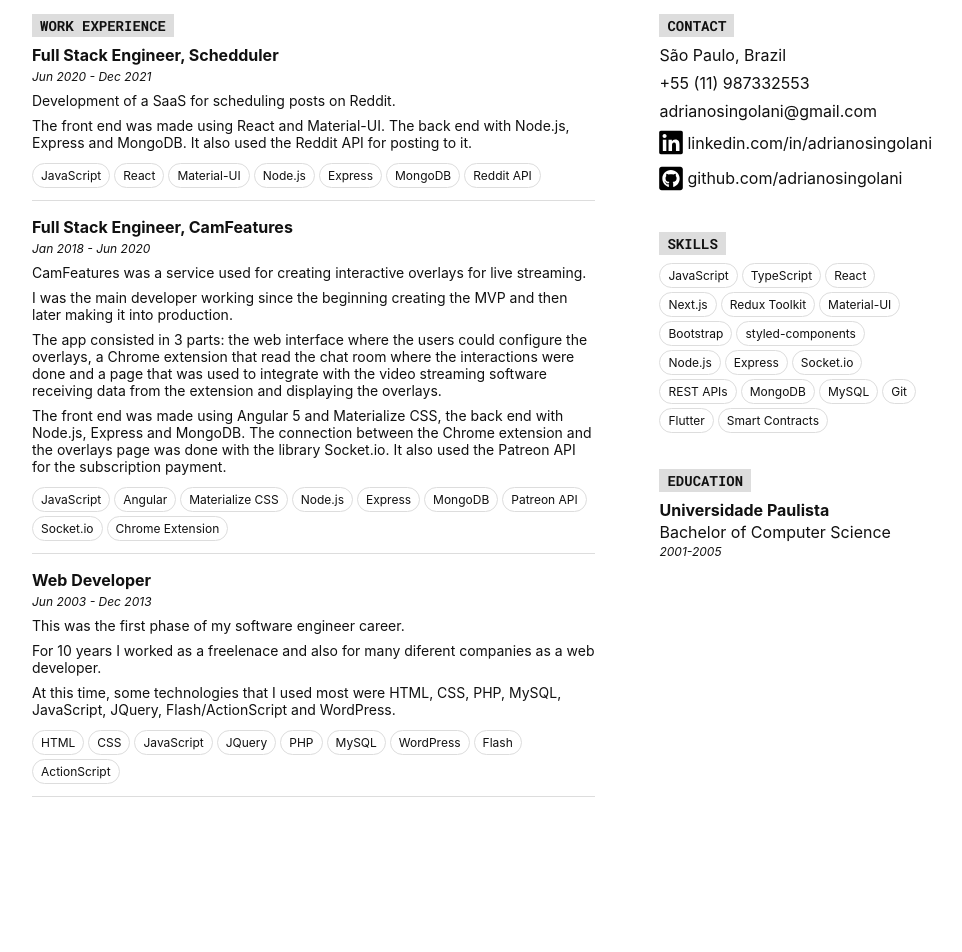
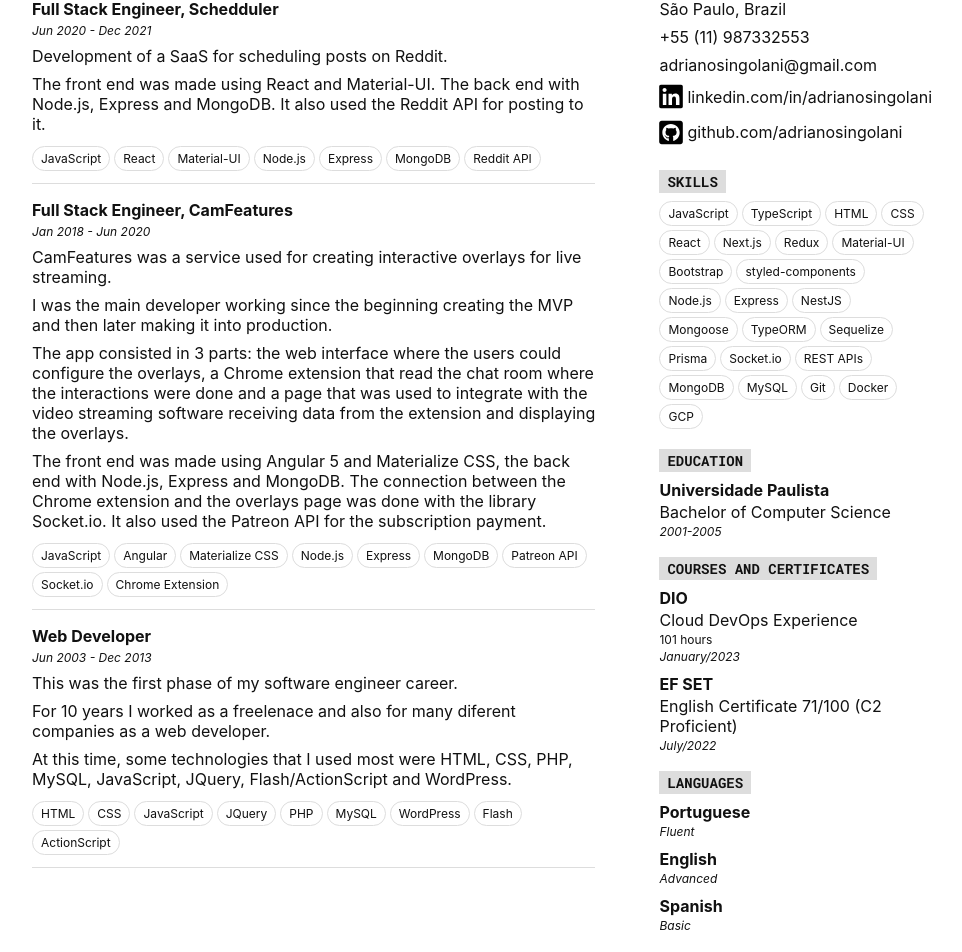
Before and after one commit to adrianosingolani/adrianosingolani.github.io, a React (Vite) app: page / in a window 1280 px wide. Shown: the part 220-1172 px from the top of the page, without its empty margins (158-1120 px from the left). Before the commit the page ends 1041 px from the top, so only its background shows below. Built offline with nearby package versions, Linux system fonts and the light colour scheme.

Commit message:
adds new content (certificates and languages), updates header text and small changes on layout

```diff
--- a/src/App.jsx
+++ b/src/App.jsx
@@ -2,6 +2,8 @@ import Container from "./components/Container";
 import Header from "./components/Header";
 import Content from "./components/Content";
 import Education from "./components/Education";
+import Languages from "./components/Languages";
+import Certificates from "./components/Certificates";
 import Skills from "./components/Skills";
 import Contact from "./components/Contact";
 import Experiences from "./components/Experiences";
@@ -18,6 +20,8 @@ function App() {
           <Contact />
           <Skills />
           <Education />
+          <Certificates />
+          <Languages />
         </div>
       </Content>
     </Container >
--- /dev/null
+++ b/src/components/Certificates.jsx
@@ -0,0 +1,70 @@
+import styled from "styled-components";
+
+import Session from "./Session";
+import Title from "./Title";
+
+const StyledEducation = styled.div`
+  p {
+    margin: 0 0 2px;
+  }
+
+  .item {
+    margin-bottom: 8px;
+  }
+
+  .item:last-child {
+    margin-bottom: 0;
+  }
+
+  .school {
+    font-weight: bold;
+  }
+
+  .course {
+  }
+
+  .hours {
+    font-size: 12px;
+  }
+
+  .date {
+    font-size: 12px;
+    font-style: italic;
+  }
+`;
+
+const certificates = [
+  {
+    school: 'DIO',
+    course: 'Cloud DevOps Experience',
+    link: 'https://www.dio.me/certificate/8330EA62/share',
+    hours: 101,
+    date: 'January/2023'
+  },
+  {
+    school: 'EF SET ',
+    course: 'English Certificate 71/100 (C2 Proficient)',
+    link: 'https://www.efset.org/cert/Zopqyx',
+    date: 'July/2022'
+  }
+]
+
+export default function Certificates() {
+  return (
+    <StyledEducation>
+      <Session>
+        <Title>Courses and certificates</Title>
+
+
+        {certificates.map((item, i) => (
+          <div className="item" key={`certificate-${i}`}>
+            <p className="school">{item.school}</p>
+            <p className="course"><a href={item.link} target="_blank">{item.course}</a></p>
+            {item.hours ? (<p className="hours">{item.hours} hours</p>) : null}
+            <p className="date">{item.date}</p>
+          </div>
+        ))}
+      </Session>
+    </StyledEducation>
+  )
+}
--- a/src/components/Experiences.jsx
+++ b/src/components/Experiences.jsx
@@ -23,7 +23,6 @@ const Experience = styled.div`
   }
 
   .description p {
-    font-size: 14px;
     margin: 0 0 8px;
   }
 `;
@@ -99,7 +98,7 @@ const experiences = [
 export default function Experiences() {
   return (
     <div>
-      <Title>Work Experience</Title>
+      <Title>Experience</Title>
       {experiences.map((experience, i) => (
         <Experience key={`experience-${i}`}>
           <p className="title">{experience.title}</p>
--- a/src/components/Header.jsx
+++ b/src/components/Header.jsx
@@ -1,4 +1,6 @@
 import styled from "styled-components";
+
+import Skills from "./Skills";
 
 const StyledHeader = styled.header`
   width: 100%;
@@ -35,11 +37,8 @@ export default function Header() {
     <StyledHeader>
       <h1>Adriano Singolani</h1>
       <h3>
-        Bachelor's degree in Computer Science with more than 10 years of work
-        experience. Currently focused on full stack development using
-        React/Next.js, Node.js with Express, MongoDB and MySQL.
-        <br />I also have some knowledge of mobile development with Flutter
-        and writing blockchain smart contracts with Rust and Solidity.
+        Bachelor's degree in Computer Science and working experience as a Full Stack Software Engineer.
+        Currently focused on TypeScript with React/Next.js, Node.js, MongoDB and MySQL.
       </h3>
     </StyledHeader>
   )
--- /dev/null
+++ b/src/components/Languages.jsx
@@ -0,0 +1,49 @@
+import styled from "styled-components";
+
+import Session from "./Session";
+import Title from "./Title";
+
+const StyledLanguages = styled.div`
+  p {
+    margin: 0 0 2px;
+  }
+
+  .item {
+    margin-bottom: 8px;
+  }
+
+  .item:last-child {
+    margin-bottom: 0;
+  }
+
+  .language {
+    font-weight: bold;
+  }
+
+  .level {
+    font-size: 12px;
+    font-style: italic;
+  }
+`;
+
+const languages = [
+  { language: 'Portuguese', level: 'Fluent' },
+  { language: 'English', level: 'Advanced' },
+  { language: 'Spanish', level: 'Basic' }
+]
+
+export default function Languages() {
+  return (
+    <StyledLanguages>
+      <Session>
+        <Title>Languages</Title>
+        {languages.map((item, i) => (
+          <div className="item" key={`language-${i}`}>
+            <p className="language">{item.language}</p>
+            <p className="level">{item.level}</p>
+          </div>
+        ))}
+      </Session>
+    </StyledLanguages>
+  )
+}
--- a/src/components/Session.jsx
+++ b/src/components/Session.jsx
@@ -1,7 +1,7 @@
 import styled from "styled-components";
 
 const StyledSession = styled.div`
-  margin-bottom: 32px;
+  margin-bottom: 16px;
   width: 100%;
   display: flex;
 `;
--- a/src/components/Skills.jsx
+++ b/src/components/Skills.jsx
@@ -14,21 +14,28 @@ const StyledSkills = styled.div`
 const skills = [
   "JavaScript",
   "TypeScript",
+  "HTML",
+  "CSS",
   "React",
   "Next.js",
-  "Redux Toolkit",
+  "Redux",
   "Material-UI",
   "Bootstrap",
   "styled-components",
   "Node.js",
   "Express",
+  "NestJS",
+  "Mongoose",
+  "TypeORM",
+  "Sequelize",
+  "Prisma",
   "Socket.io",
   "REST APIs",
   "MongoDB",
   "MySQL",
   "Git",
-  "Flutter",
-  "Smart Contracts",
+  "Docker",
+  "GCP",
 ];
 
 export default function Skills() {
```
